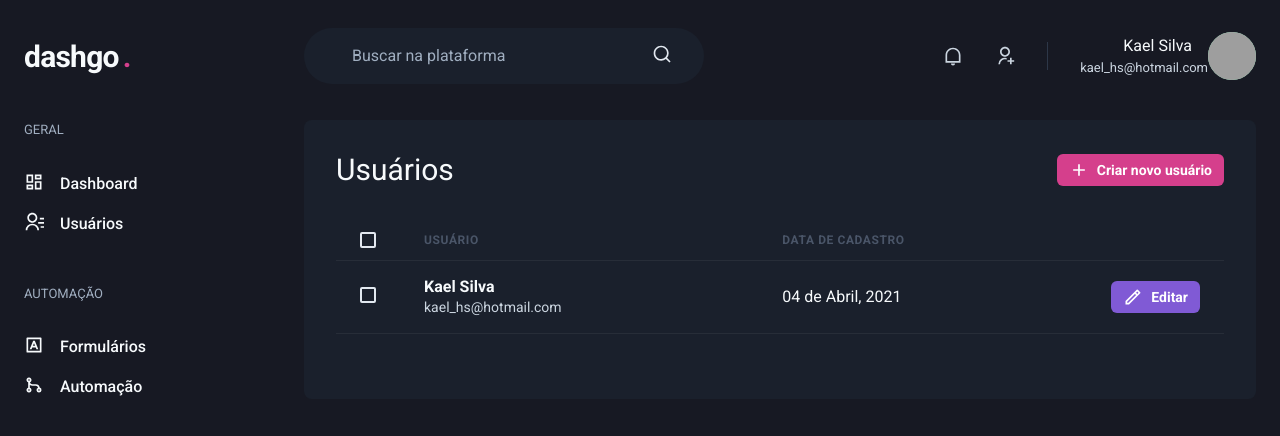
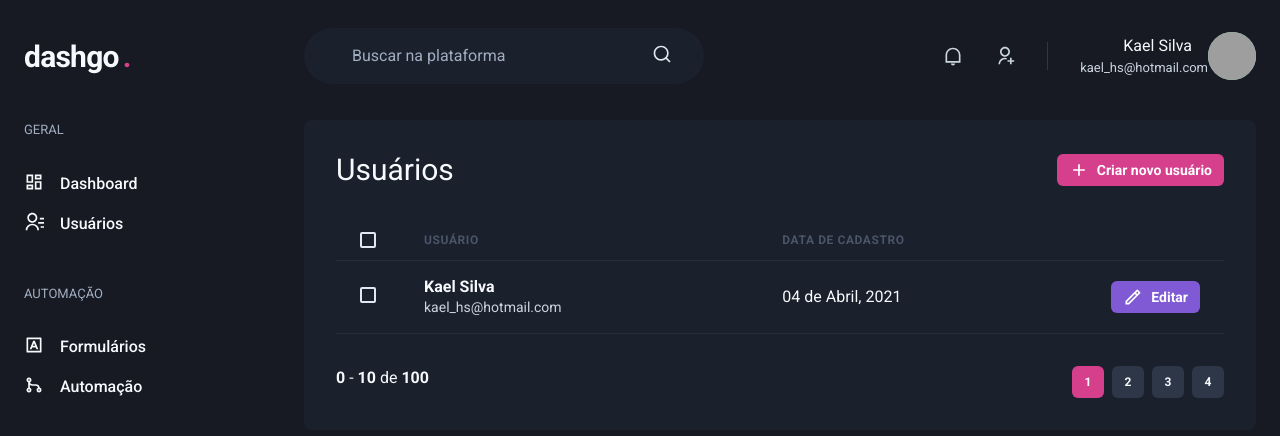
Before and after one commit to KaelHS/dashgo, a Next.js app: page /users in a window 1280 px wide. Shown: the top 436 px of the page. Built offline with nearby package versions, Linux system fonts and the light colour scheme; grey boxes are pictures that could not be loaded.

Commit message:
Pagination component and CreateUser Page

```diff
--- /dev/null
+++ b/src/components/Pagination.tsx
@@ -0,0 +1,58 @@
+import { Button, Stack, Box } from '@chakra-ui/react';
+
+export function Pagination() {
+    return(
+        <Stack
+            direction="row"
+            spacing="6"
+            mt="8"
+            justify="space-between"
+        >
+            <Box>
+                <strong>0</strong> - <strong> 10 </strong> de <strong>100</strong>
+            </Box>
+            <Stack
+                direction="row"
+                spacing="2"
+                >
+                    <Button
+                        size="sm"
+                        fontSize="xs"
+                        w="4"
+                        colorScheme="pink"
+                        disabled
+                        _disabled={{
+                            bgColor: 'pink.500',
+                            cursor: 'default',
+                    }}>1</Button>
+                    <Button
+                        size="sm"
+                        fontSize="xs"
+                        w="4"
+                        bgColor="gray.700"
+                        _hover={{
+                            bgColor: 'gray.500'
+                        }}
+                    >2</Button>
+                    <Button
+                        size="sm"
+                        fontSize="xs"
+                        w="4"
+                        bgColor="gray.700"
+                        _hover={{
+                            bgColor: 'gray.500'
+                        }}
+                    >3</Button>
+                    <Button
+                        size="sm"
+                        fontSize="xs"
+                        w="4"
+                        bgColor="gray.700"
+                        _hover={{
+                            bgColor: 'gray.500'
+                        }}
+                    >4</Button>
+            </Stack>
+        </Stack>
+    );
+}
--- a/src/pages/users/index.tsx
+++ b/src/pages/users/index.tsx
@@ -3,6 +3,7 @@ import { RiAddLine, RiPencilLine } from "react-icons/ri";
 
 import { Header } from "../../components/Header";
 import { Sidebar } from "../../components/Sidebar";
+import { Pagination } from "../../components/Pagination";
 
 export default function UserList() {
 
@@ -58,6 +59,10 @@ export default function UserList() {
                         </Tr>
                     </Tbody>
                 </Table>
+
+                <Pagination />
+
+
             </Box>
             </Flex>
         </Box>
```
Also changed, not shown: src/pages/users/create.tsx (added, +42 -0 lines), 1 other file (tests, documents, lock files or other folders).
